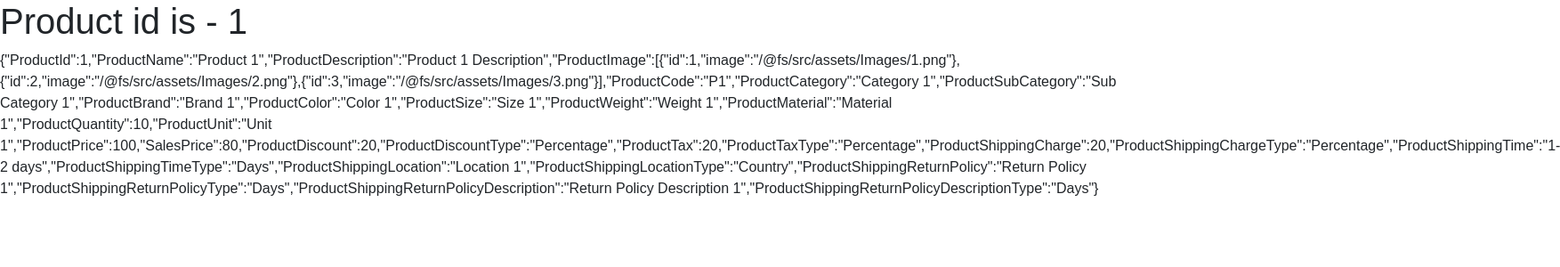
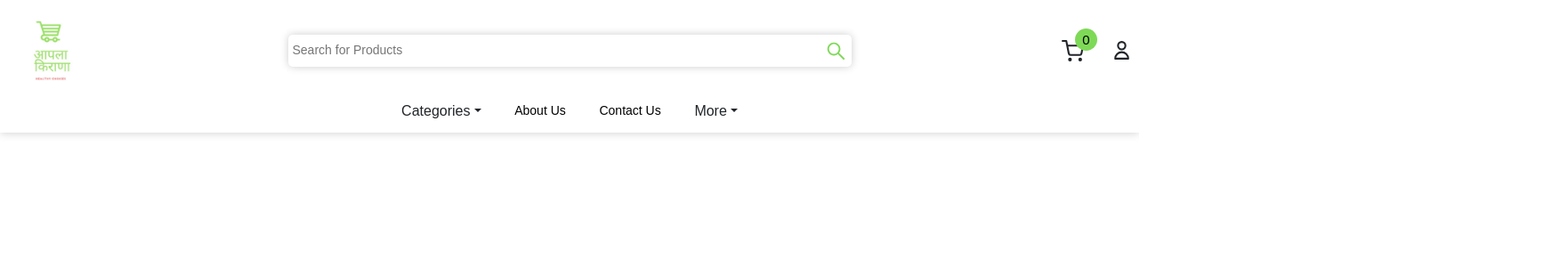
Before and after one commit to allenlopes/AaplaKirana, a React (Create React App) app: page /product/1 in a window 1280 px wide. Shown: the top 300 px of the page at 89% size, 1753 px wide, since content can reach past the window. Built offline with nearby package versions, Linux system fonts and the light colour scheme.

Commit message:
In src/pages/Product/ProductPage.js file modified by importing Navbar

```diff
--- a/src/pages/Product/ProductPage.js
+++ b/src/pages/Product/ProductPage.js
@@ -5,6 +5,8 @@ import img2 from '../../assets/Images/2.png';
 import img3 from "../../assets/Images/3.png";
 import img4 from "../../assets/Images/4.png";
 import { useEffect } from 'react';
+
+import Navbar from '../../components/Navbar/Navbar'
 
 
 const ProductPage = () => {
@@ -82,11 +84,13 @@ const ProductPage = () => {
   },[])
 
   return (
-    <div>
-      <h1>Product id is - {prodid}</h1>
+    <div className='productpage'>
+      {/* <h1>Product id is - {prodid}</h1>
       <p>
         {JSON.stringify(productdata)}
-      </p>
+      </p> */}
+
+      <Navbar />
     </div>
   )
 }
```
